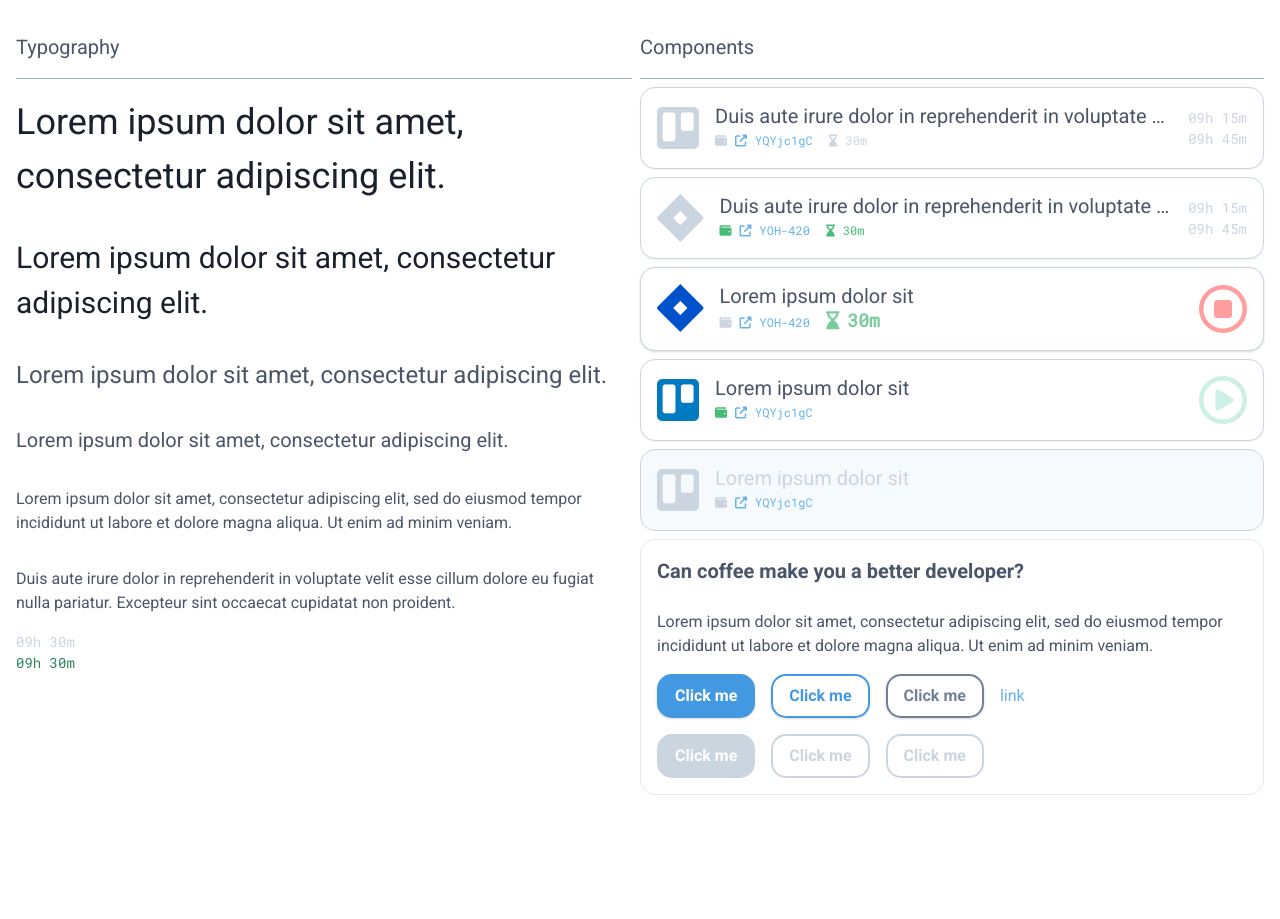
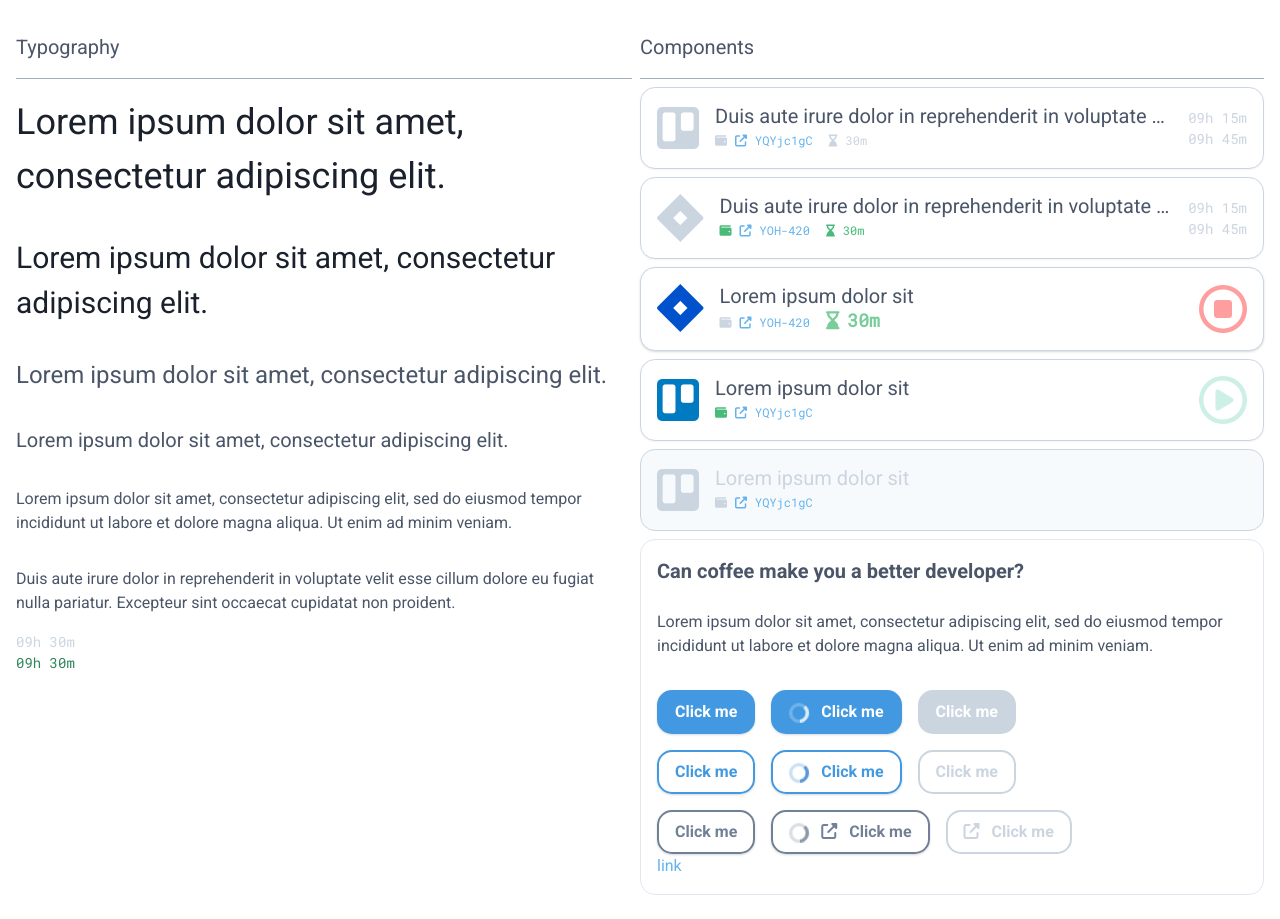
Before and after one commit to yohendry/freelancer-suit, a React (Create React App) app: page / in a window 1280 px wide. Before the commit the page ends 819 px from the top, so only its background shows below. Built offline with nearby package versions, Linux system fonts and the light colour scheme.

Commit message:
BREAKING CHANGE: wip converting basic html into basic usuable components like , task=items and buttons.

```diff
--- a/src/App.js
+++ b/src/App.js
@@ -1,5 +1,6 @@
 import logo from './logo.svg';
 import './assets/css/style.css';
+import Button from './components/Button';
 
 function App() {
   return (
@@ -144,17 +145,27 @@ function App() {
           <div className="panel--body">
             <p>Lorem ipsum dolor sit amet, consectetur adipiscing elit, sed do eiusmod tempor incididunt ut labore et dolore magna aliqua. Ut enim ad minim veniam.</p>
           </div>
-          <div>
-            <button className="btn btn-primary mr-4">Click me</button>
-            <button className="btn btn-secondary mr-4">Click me</button>
-            <button className="btn mr-4">Click me</button>
-            <a href={"#"} className="link">link</a>
+          <div className="mt-4">
+            <Button className="mr-4" type="primary"   disabled={false}>Click me</Button>
+            <Button className="mr-4" type="primary"   wait={true}>Click me</Button>
+            <Button className="mr-4" type="primary"   disabled={true}>Click me</Button>
           </div>
           <div className="mt-4">
-            <button className="btn btn-primary mr-4" disabled>Click me</button>
-            <button className="btn btn-secondary mr-4" disabled>Click me</button>
-            <button className="btn mr-4" disabled>Click me</button>
-
+            <Button className="mr-4" type="secondary">Click me</Button>
+            <Button className="mr-4" type="secondary" wait={true}>Click me</Button>
+            <Button className="mr-4" type="secondary" disabled={true}>Click me</Button>
+          </div>
+          <div className="mt-4">
+            <Button className="mr-4">Click me</Button>
+            <Button className="mr-4" wait={true}>
+              <i className="fas fa-external-link-alt mr-2"></i> Click me
+            </Button>
+            <Button disabled={true}>
+              <i className="fas fa-external-link-alt mr-2"></i> Click me
+            </Button>
+          </div>
+          <div>
+            <a href={"#"} className="link">link</a>
           </div>
         </div>
       </div>
--- /dev/null
+++ b/src/components/Button.js
@@ -0,0 +1,37 @@
+function Button(props) {
+    const {type, disabled, className, wait, _onClick} = props;
+    const defaultFunction = () => {console.log('click')};
+
+    let variantClass = null,
+        spinClass = 'text-gray-600';
+
+    switch (type) {
+        case 'primary':
+            variantClass = 'btn-primary';
+            spinClass = 'text-white';
+            break;
+        case 'secondary':
+            variantClass = 'btn-secondary';
+            spinClass = 'text-blue-600';
+            break;
+    }
+
+    const spin = <svg className={`animate-spin mr-2 text-white w-5 h-5 ${spinClass} inline`} xmlns="http://www.w3.org/2000/svg" fill="none" viewBox="0 0 24 24">
+        <circle className="opacity-25" cx="12" cy="12" r="10" stroke="currentColor" stroke-width="4"></circle>
+        <path className="opacity-75" fill="currentColor" d="M4 12a8 8 0 018-8V0C5.373 0 0 5.373 0 12h4zm2 5.291A7.962 7.962 0 014 12H0c0 3.042 1.135 5.824 3 7.938l3-2.647z"></path>
+    </svg>;
+
+    const classes = ['btn', variantClass, className].filter(Boolean).join(' ');
+
+    return (
+        <button
+            className={classes}
+            disabled={disabled}
+            onClick={_onClick || defaultFunction}
+        >
+            {wait && spin} {props.children}
+        </button>
+    );
+}
+
+export default Button;
```
